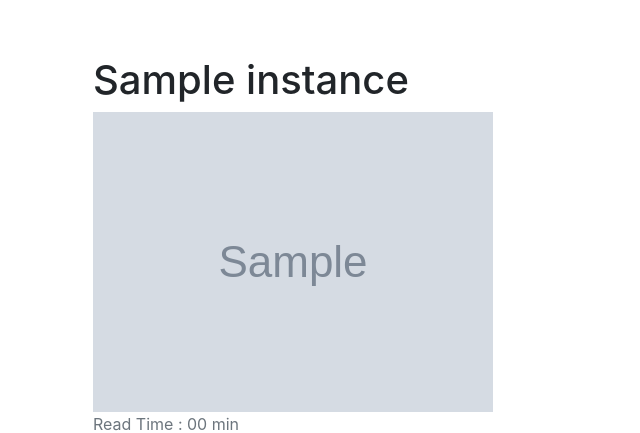
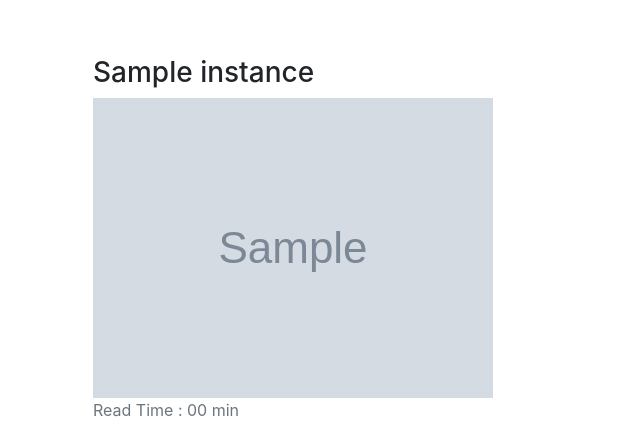
Before and after one commit to thunder-god-sk/blog_application, a Django app: template templates/post_detail.html in a window 1280 px wide. Shown: the part 56-489 px from the top of the page, without its empty margins (0-640 px from the left). Run offline with Django 3.2, Linux system fonts and the light colour scheme; data comes from the database, SQL or seed files in the repository; the template is opened without the code that fills it: values that come from a table or form of the project are taken from there, most other values are stand-ins (such as "Sample title", 1, 10 or a date in 2020); grey boxes marked "Sample" are stand-in pictures; parts of the project's set-up code (start-up, migrations or seed data) failed here and were passed over; some libraries are stand-ins or nearby versions.

Commit message:
Changes the heading in detail view

```diff
--- a/templates/post_detail.html
+++ b/templates/post_detail.html
@@ -8,9 +8,9 @@
     <a href="{% url 'posts:post-delete' instance.id %}" class="btn btn-danger"> Delete </a>
     <a href="{% url 'posts:post-update' instance.id %}" class="btn btn-secondary">Edit Post</a>
     {% endif %}
-    <h1 class="mt-4">
+    <h3 class="mt-4">
       {{ instance.title }}
-    </h1>
+    </h3>
     {% if instance.image %}
 
     <img src="{{ instance.image.url }}" class="img-fluid" />
```
